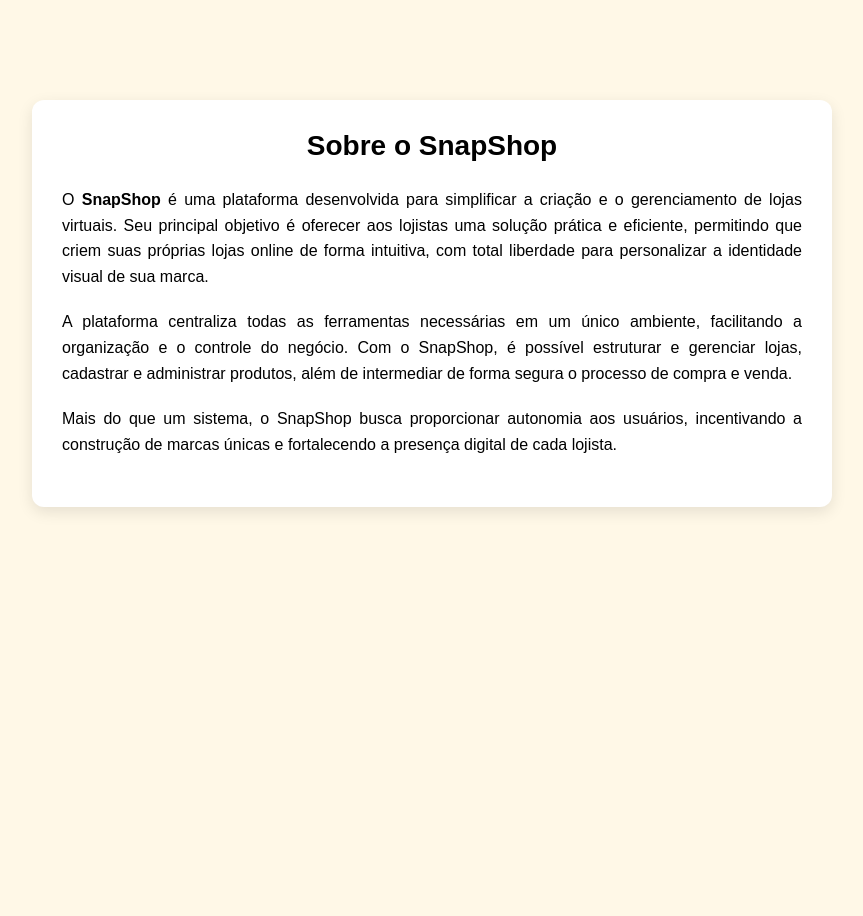
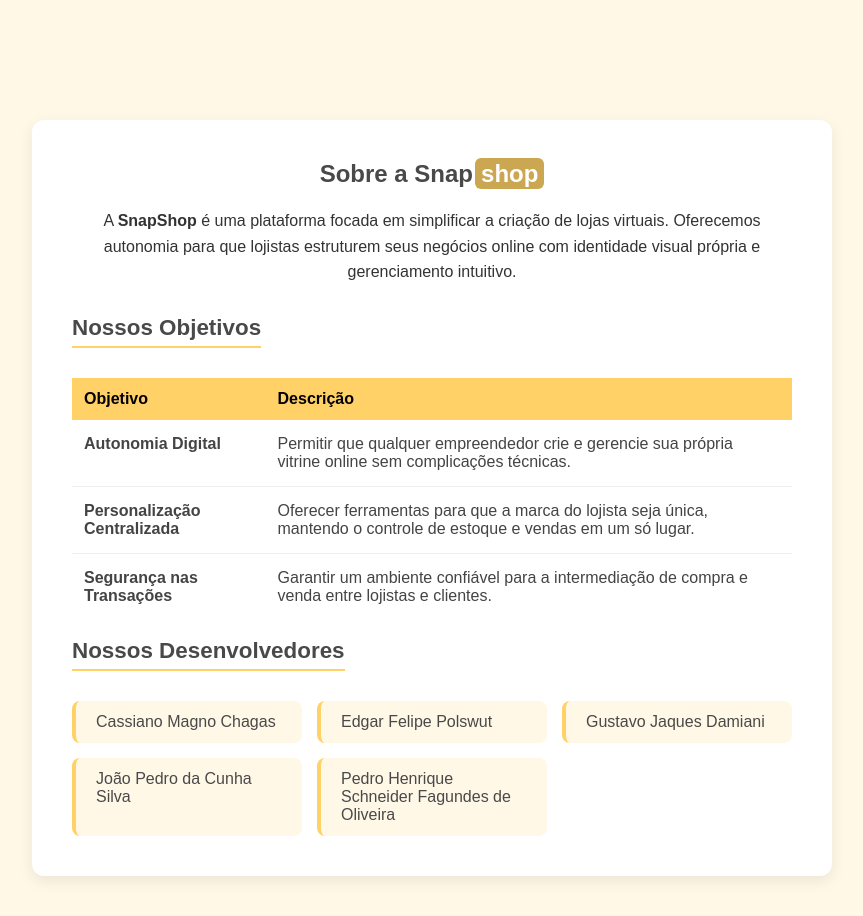
Before and after one commit to edpolswut/ExpCriativa2-Equipe-6, a FastAPI app: page /sobre in a window 1280 px wide. Shown: the part 80-996 px from the top of the page, without its empty margins (208-1071 px from the left). Before the commit the page ends 592 px from the top, so only its background shows below. Run offline with FastAPI, Linux system fonts and the light colour scheme.

Commit message:
Ajustado Sobre e Adicionada funcionalidade para exclusão da loja

```diff
--- a/front/style/sobreStyle.css
+++ b/front/style/sobreStyle.css
@@ -1,22 +1,86 @@
+body {
+    background-color: var(--fundo);
+    margin: 0;
+    font-family: Arial, sans-serif;
+}
+
 .sobre-container {
     max-width: 800px;
-    margin: 100px auto 0 auto; /* centraliza e desce do header */
-    padding: 30px;
-
+    margin: 120px auto 40px auto;
+    padding: 40px;
     background: white;
     border-radius: 12px;
-
-    box-shadow: 0 5px 15px rgba(0,0,0,0.1);
+    box-shadow: 0 5px 15px rgba(0,0,0,0.08);
 }
 
 .sobre-container h1 {
     text-align: center;
-    margin-bottom: 25px;
-    font-size: 28px;
+    color: var(--herobtn);
+    margin-bottom: 20px;
 }
 
 .sobre-container p {
+    line-height: 1.6;
+    color: #333;
+    text-align: center;
+    margin-bottom: 30px;
+}
+
+.sobre-container h2 {
+    color: var(--herobtn);
+    border-bottom: 2px solid var(--primaria);
+    display: inline-block;
+    padding-bottom: 5px;
     margin-bottom: 20px;
-    line-height: 1.6;
-    text-align: justify;
+    font-size: 1.4rem;
 }
+
+.objetivos-table {
+    width: 100%;
+    border-collapse: collapse;
+    margin-top: 10px;
+}
+
+.objetivos-table th {
+    background-color: var(--primaria);
+    color: black;
+    text-align: left;
+    padding: 12px;
+}
+
+.objetivos-table td {
+    padding: 15px 12px;
+    border-bottom: 1px solid #eee;
+    vertical-align: top;
+    color: #444;
+}
+
+.objetivos-table tr:last-child td {
+    border-bottom: none;
+}
+
+
+.dev-list {
+    list-style: none;
+    padding: 0;
+    display: grid;
+    grid-template-columns: repeat(auto-fit, minmax(200px, 1fr)); /* Cria colunas automáticas */
+    gap: 15px;
+    margin-top: 10px;
+}
+
+.dev-item {
+    background-color: var(--fundo);
+    padding: 12px 20px;
+    border-radius: 8px;
+    border-left: 4px solid var(--primaria);
+    color: var(--herobtn);
+    font-weight: 500;
+    transition: transform 0.2s, background-color 0.2s;
+}
+
+.dev-item:hover {
+    transform: translateX(5px);
+    background-color: var(--primaria);
+    color: black;
+}
--- a/front/templates/editarLoja.html
+++ b/front/templates/editarLoja.html
@@ -170,7 +170,10 @@
                     </div>
                 </div>
 
-                <div class="btn-area">
+                <div class="btn-area" style="display: flex; justify-content: flex-end; gap: 15px;">
+                    <button type="button" class="btn-deletar" onclick="confirmarExclusaoLoja('{{ id_loja }}')">
+                        <i class="fas fa-trash-alt"></i> Excluir Loja
+                    </button>
                     <button type="submit" class="btn-salvar">
                         <i class="fas fa-save"></i> Salvar
                     </button>
--- a/front/templates/sobre.html
+++ b/front/templates/sobre.html
@@ -22,20 +22,47 @@
 
     <main>
         <section class="sobre-container">
-            <h1>Sobre o SnapShop</h1>
+            <h1>Sobre a
+                    <span class="snap">Snap</span><span class="shop" style="background-color: #CCA752;">shop</span>
+            </h1>
 
             <p>
-                O <strong>SnapShop</strong> é uma plataforma desenvolvida para simplificar a criação e o gerenciamento de lojas virtuais. Seu principal objetivo é oferecer aos lojistas uma solução prática e eficiente, permitindo que criem suas próprias lojas online de forma intuitiva, com total liberdade para personalizar a identidade visual de sua marca.
+                A <strong>SnapShop</strong> é uma plataforma focada em simplificar a criação de lojas virtuais. Oferecemos autonomia para que lojistas estruturem seus negócios online com identidade visual própria e gerenciamento intuitivo.
             </p>
 
-            <p>
-                A plataforma centraliza todas as ferramentas necessárias em um único ambiente, facilitando a organização e o controle do negócio. Com o SnapShop, é possível estruturar e gerenciar lojas, cadastrar e administrar produtos, além de intermediar de forma segura o processo de compra e venda.
-            </p>
-
-            <p>
-                Mais do que um sistema, o SnapShop busca proporcionar autonomia aos usuários, incentivando a construção de marcas únicas e fortalecendo a presença digital de cada lojista.
-            </p>
-</section>
-
+            <h2>Nossos Objetivos</h2>
+            <table class="objetivos-table">
+                <thead>
+                    <tr>
+                        <th>Objetivo</th>
+                        <th>Descrição</th>
+                    </tr>
+                </thead>
+                <tbody>
+                    <tr>
+                        <td><strong>Autonomia Digital</strong></td>
+                        <td>Permitir que qualquer empreendedor crie e gerencie sua própria vitrine online sem complicações técnicas.</td>
+                    </tr>
+                    <tr>
+                        <td><strong>Personalização Centralizada</strong></td>
+                        <td>Oferecer ferramentas para que a marca do lojista seja única, mantendo o controle de estoque e vendas em um só lugar.</td>
+                    </tr>
+                    <tr>
+                        <td><strong>Segurança nas Transações</strong></td>
+                        <td>Garantir um ambiente confiável para a intermediação de compra e venda entre lojistas e clientes.</td>
+                    </tr>
+                </tbody>
+            </table>
+            <br>
+            <h2>Nossos Desenvolvedores</h2>
+                <ul class="dev-list">
+                    <li class="dev-item">Cassiano Magno Chagas</li>
+                    <li class="dev-item">Edgar Felipe Polswut</li>
+                    <li class="dev-item">Gustavo Jaques Damiani</li>
+                    <li class="dev-item">João Pedro da Cunha Silva</li>
+                    <li class="dev-item">Pedro Henrique Schneider Fagundes de Oliveira</li>
+                </ul>
+        </section>
+    </main>
 </body>
 </html>
```
Also changed, not shown: front/script/editarLoja.js (+17 -0 lines), front/style/editarLojaStyle.css (+18 -0 lines), front/templates/header/headerloja.html (+1 -1 lines), front/templates/perfilLojista.html (+7 -1 lines), src/usuario.py (+30 -1 lines).
